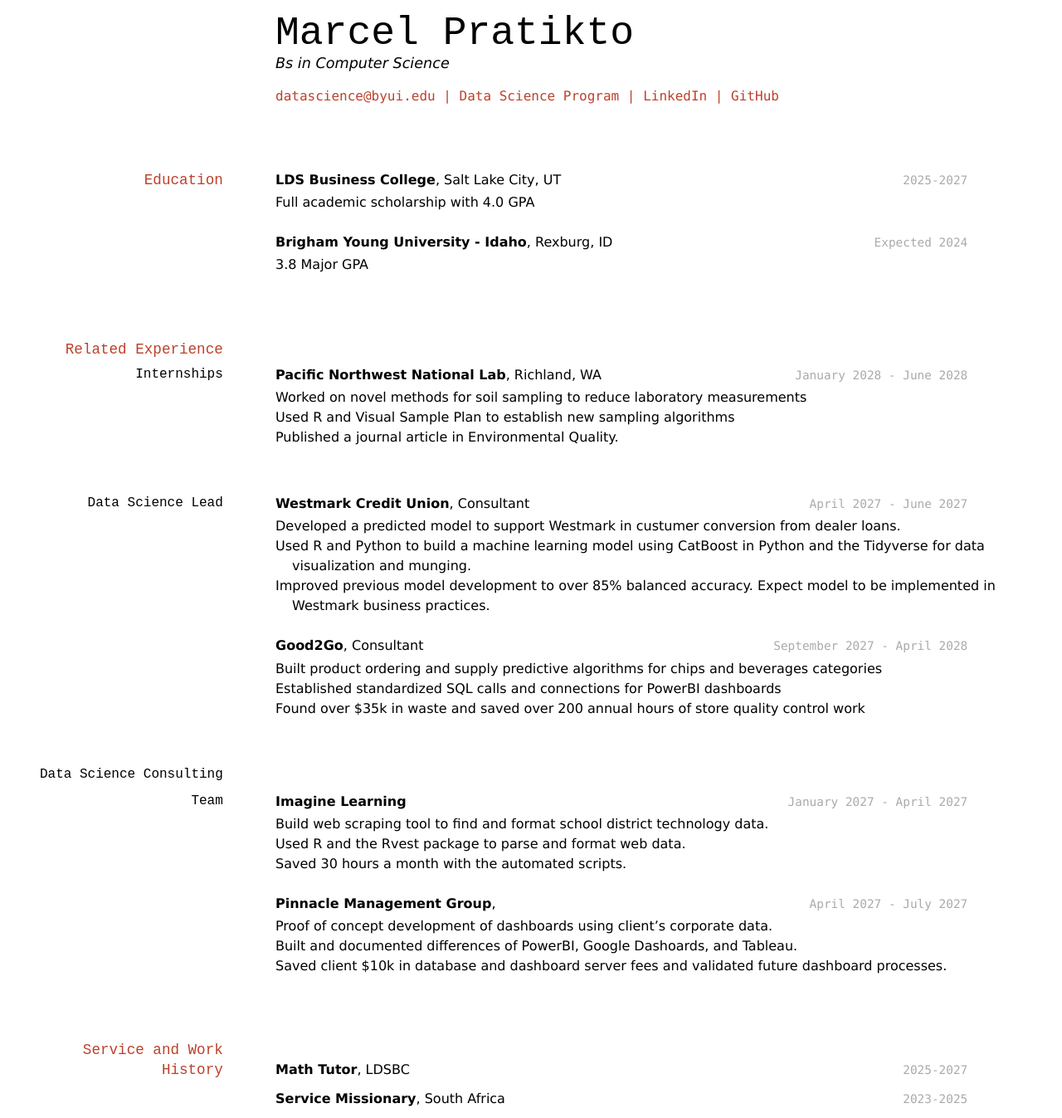
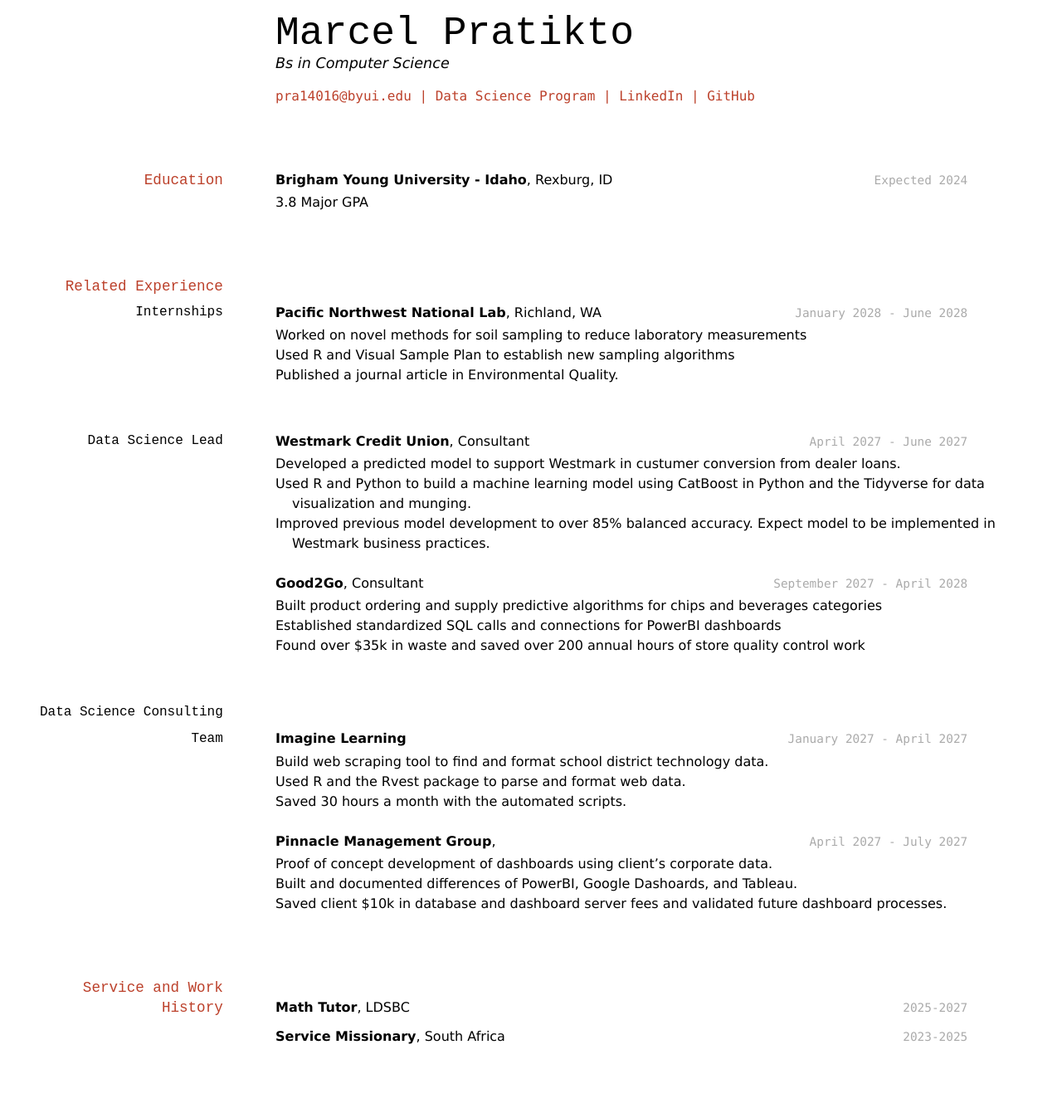
Before and after one commit to jluke-russell/marcelpratikto_resume, a Jekyll site: the page built from docs/index.md, in a window 1280 px wide. Shown: the whole page at 83% size. Built offline with Jekyll 4.4.1, drawn with Linux system fonts in a browser that asks for light colours; after the commit the page ends 1272 px from its top, so only the background shows below that.

Commit message:
edit index

```diff
--- a/docs/index.md
+++ b/docs/index.md
@@ -6,20 +6,15 @@ title: Marcel Pratikto's Resume
 Bs in Computer Science
 
 <div id="webaddress">
-<a href="datascience@byui.edu">datascience@byui.edu</a>
+<a href="pra14016@byui.edu">pra14016@byui.edu</a>
 | <a href="https://byuidatascience.github.io/development.html">Data Science Program</a>
-| <a href="https://www.linkedin.com/groups/13537407/">LinkedIn</a>
-| <a href="https://github.com/byuids-resumes">GitHub</a>
+| <a href="https://www.linkedin.com/in/marcel-albert-pratikto-625354199/">LinkedIn</a>
+| <a href="https://github.com/MarcelPratikto/marcelpratikto_resume">GitHub</a>
 </div>
 
 <!-- https://www.monique.tech/the-art-of-markdown -->
 
 ## Education
-
-`2025-2027`
-__LDS Business College__, Salt Lake City, UT
-
-- Full academic scholarship with 4.0 GPA
 
 `Expected 2024`
 __Brigham Young University - Idaho__, Rexburg, ID
```
